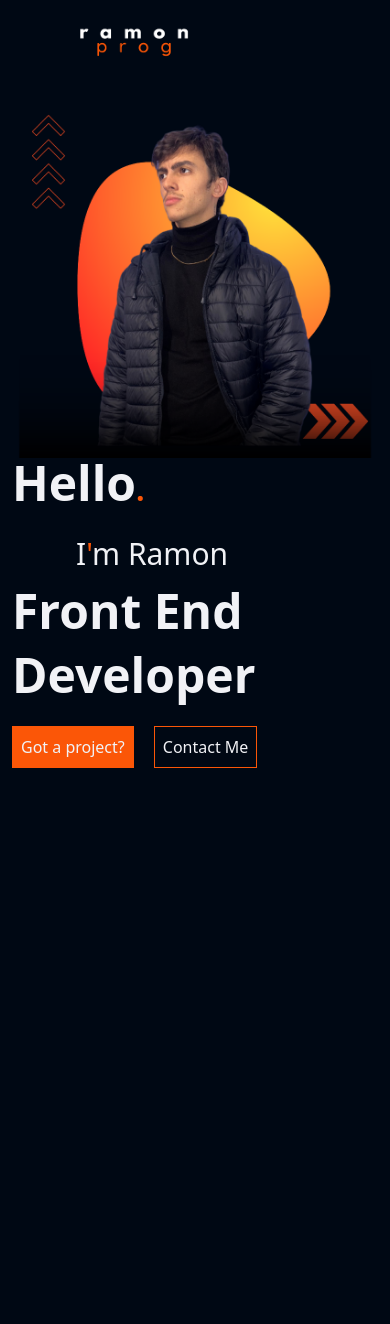
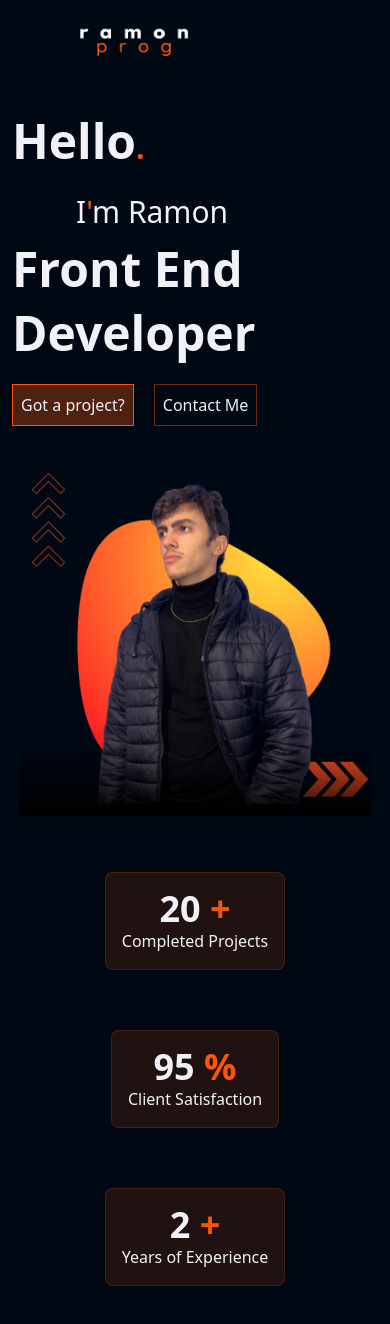
Before and after one commit to ramoncode-exe/my-dev-portfolio, a React (Vite) app: page / in a window 390 px wide. Shown: the top 1324 px of the page. Before the commit the page ends 844 px from the top, so only its background shows below. Built offline with nearby package versions, Linux system fonts and the light colour scheme.

Commit message:
Responsiveness updates and some margin changes, adding new sections and improving the UX/UI.

```diff
--- a/src/App.jsx
+++ b/src/App.jsx
@@ -1,5 +1,6 @@
 import Header from './components/Header.jsx';
 import Home from './components/Home.jsx';
+import Datas from './components/Datas.jsx';
 
 
 function App(){
@@ -7,6 +8,7 @@ function App(){
     <div>
       <Header />
       <Home />
+      <Datas />
     </div>
   );
 }
--- a/src/components/Datas.jsx
+++ b/src/components/Datas.jsx
@@ -0,0 +1,22 @@
+import { motion } from "framer-motion";
+
+function Datas(){
+    return(
+        <div className="flex flex-row items-center justify-center gap-15 text-center p-3 mt-16 mb-16 max-lg:flex max-lg:flex-wrap max-lg:mt-8 max-lg:mb-8">
+            <motion.div whileHover={{ scale: 1.1, rotate: 10 }} initial={{ y: +300, opacity: 0 }} animate={{ y: 0, opacity: 1 }} transition={{ duration: 2.5, ease: "easeIn" }} className="p-4 border border-[#fb560730] rounded-lg bg-[#fb560720]">
+                <p className="text-4xl font-bold">20 <span className="text-[#fb5607]">+</span></p>
+                <p className="text-md">Completed Projects</p>
+            </motion.div>
+            <motion.div whileHover={{ scale: 1.1, rotate: 10 }} initial={{ y: +300, opacity: 0 }} animate={{ y: 0, opacity: 1 }} transition={{ duration: 2.5, ease: "easeIn" }} className="p-4 border border-[#fb560730] rounded-lg bg-[#fb560720]">
+                <p className="text-4xl font-bold">95 <span className="text-[#fb5607]">%</span></p>
+                <p className="text-md">Client Satisfaction</p>
+            </motion.div>
+            <motion.div whileHover={{ scale: 1.1, rotate: 10 }} initial={{ y: +300, opacity: 0 }} animate={{ y: 0, opacity: 1 }} transition={{ duration: 2.5, ease: "easeIn" }} className="p-4 border border-[#fb560730] rounded-lg bg-[#fb560720]">
+                <p className="text-4xl font-bold">2 <span className="text-[#fb5607]">+</span></p>
+                <p className="text-md">Years of Experience</p>
+            </motion.div>
+        </div>
+    );
+}
+
+export default Datas;
--- a/src/components/Header.jsx
+++ b/src/components/Header.jsx
@@ -7,10 +7,10 @@ function Header(){
             <motion.img whileHover={{ rotate: 5 }} className='w-32' src={Logo} alt="logo" initial={{ x:-200, opacity: 0 }} animate={{ x: 0, opacity: 1 }} duration={{ duration: 6, ease: 'easeOut' }}/>
             <motion.div className='text-[#F1F5F9]' >
                 <motion.ul className='flex flex-row gap-7 max-lg:hidden' initial={{ x:+500, opacity: 0 }} animate={{ x: 0, opacity: 1 }} duration={{ duration: 10, ease: 'easeOut' }}>
-                    <motion.li whileHover={{ scale: 1.1 }} className='p-2 hover:border border-[#fb5607] hover:bg-[#1c2027]'>Home</motion.li>
-                    <motion.li whileHover={{ scale: 1.1 }} className='p-2 hover:border border-[#fb5607] hover:bg-[#1c2027]'>Projects</motion.li>
-                    <motion.li whileHover={{ scale: 1.1 }} className='p-2 hover:border border-[#fb5607] hover:bg-[#1c2027]'>Skills</motion.li>
-                    <motion.li whileHover={{ scale: 1.1 }} className='p-2 hover:border border-[#fb5607] hover:bg-[#1c2027]'>Contact</motion.li>
+                    <motion.li whileHover={{ scale: 1.1 }} className='p-2 hover:border border-[#fb560770] hover:bg-[#1c2027] rounded-lg'>Home</motion.li>
+                    <motion.li whileHover={{ scale: 1.1 }} className='p-2 hover:border border-[#fb560770] hover:bg-[#1c2027] rounded-lg'>Projects</motion.li>
+                    <motion.li whileHover={{ scale: 1.1 }} className='p-2 hover:border border-[#fb560770] hover:bg-[#1c2027] rounded-lg'>Skills</motion.li>
+                    <motion.li whileHover={{ scale: 1.1 }} className='p-2 hover:border border-[#fb560770] hover:bg-[#1c2027] rounded-lg'>Contact</motion.li>
                 </motion.ul>
             </motion.div>
         </header>
--- a/src/components/Home.jsx
+++ b/src/components/Home.jsx
@@ -4,12 +4,12 @@ import MyPhoto from "../assets/home-dev.png"
 function Home(){
     return(
         <main>
-            <div className="p-3 flex justify-evenly items-center max-lg:flex max-lg:flex-wrap-reverse">
-                <motion.div initial={{ y:+200, opacity: 0 }} animate={{ y: 0, opacity: 1 }} transition={{ duration: 1.5, ease:"easeIn" }}>
+            <div className="p-3 flex justify-evenly items-center max-lg:flex max-lg:flex-wrap max-lg:mb-8">
+                <motion.div className="max-lg:mb-6 max-lg:mt-6" initial={{ y:+200, opacity: 0 }} animate={{ y: 0, opacity: 1 }} transition={{ duration: 1.5, ease:"easeIn" }}>
                     <h1 className="text-3xl leading-16 font-bold"><span className="text-5xl">Hello</span><span className="text-[#fb5607]">.</span><br /><span className="font-normal ml-16">I<span className="text-[#fb5607]">'</span>m Ramon</span><br /> <span className="text-5xl">Front End Developer</span></h1>
                     <div className="mt-3">
-                        <motion.button whileHover={{ scale: 1.1 }} className="bg-[#fb5607] p-2 mr-5 hover:bg-transparent border border-[#fb5607]">Got a project?</motion.button>
-                        <motion.button whileHover={{ scale: 1.1 }} className="border border-[#fb5607] p-2 hover:bg-[#fb5607]">Contact Me</motion.button>
+                        <motion.button whileHover={{ scale: 1.1 }} className="bg-[#fb560750] p-2 mr-5 hover:bg-transparent border border-[#fb5607]">Got a project?</motion.button>
+                        <motion.button whileHover={{ scale: 1.1 }} className="border border-[#fb560770] p-2 hover:bg-[#fb5607]">Contact Me</motion.button>
                     </div>
                 </motion.div>
                 <div>
```
